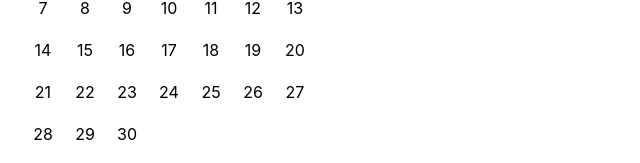
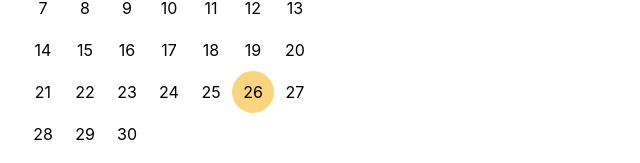
Before and after one commit to heyiamvika/taskly-app, a React (Create React App) app: page / in a window 1280 px wide. Shown: the part 197-360 px from the top of the page, without its empty margins (0-640 px from the left). Built offline with nearby package versions, Linux system fonts and the light colour scheme.

Commit message:
Added current date visibility in calendar

```diff
--- a/src/components/CalendarDay/CalendarDay.tsx
+++ b/src/components/CalendarDay/CalendarDay.tsx
@@ -2,16 +2,16 @@ import React from 'react';
 import './CalendarDay.css';
 
 type Props = {
-	day: number;
-	today: boolean;
+	value: Date | undefined;
+	today: Date;
 };
 
-export function CalendarDay(props: Props) {
+export function CalendarDay({ value, today }: Props) {
 	const getDayClass = () => {
-		return `calendar-day ${props.today ? 'today' : ''} ${
-			props.day === 0 ? 'empty' : ''
-		}`;
+		return `calendar-day ${
+			value && value.toDateString() === today.toDateString() ? 'today' : ''
+		} ${!value ? 'empty' : ''}`;
 	};
 
-	return <td className={getDayClass()}>{props.day === 0 ? '' : props.day}</td>;
+	return <td className={getDayClass()}>{value ? value.getDate() : ''}</td>;
 }
--- a/src/components/CalendarMonth/CalendarMonth.tsx
+++ b/src/components/CalendarMonth/CalendarMonth.tsx
@@ -40,19 +40,22 @@ export function CalendarMonth({ visibleDate, currentDate }: Props) {
 	const getDaysValues = (
 		blankDaysCount: number,
 		daysInMonthCount: number,
-	): number[] => {
+	): (Date | undefined)[] => {
 		const days = [];
 
-		for (let i = 0; i < blankDaysCount; i++) days.push(0);
-		for (let i = 0; i < daysInMonthCount; i++) days.push(i + 1);
+		for (let i = 0; i < blankDaysCount; i++) days.push(undefined);
+		for (let i = 0; i < daysInMonthCount; i++)
+			days.push(
+				new Date(visibleDate.getFullYear(), visibleDate.getMonth(), i + 1),
+			);
 
 		return days;
 	};
 
 	const getDaysValuesInWeek = (
 		weekIndex: number,
-		daysValues: number[],
-	): number[] => {
+		daysValues: (Date | undefined)[],
+	): (Date | undefined)[] => {
 		const days = [];
 
 		for (let i = 0; i < 7; i++) {
--- a/src/components/CalendarWeek/CalendarWeek.tsx
+++ b/src/components/CalendarWeek/CalendarWeek.tsx
@@ -1,12 +1,11 @@
-import React, { useState } from 'react';
+import React from 'react';
 
 import { CalendarDay } from '../CalendarDay/CalendarDay';
 
 import './CalendarWeek.css';
 
 type Props = {
-	// Question: is there more elegant way to accept array of fixed size?
-	daysValues: readonly number[];
+	daysValues: readonly (Date | undefined)[];
 	currentDate: Date;
 };
 
@@ -15,8 +14,8 @@ export function CalendarWeek({ daysValues, currentDate }: Props) {
 		return daysValues.map((value, index) => (
 			<CalendarDay
 				key={`${String(value)} ${String(index)}`}
-				day={value}
-				today={false}
+				value={value}
+				today={currentDate}
 			/>
 		));
 	};
```
